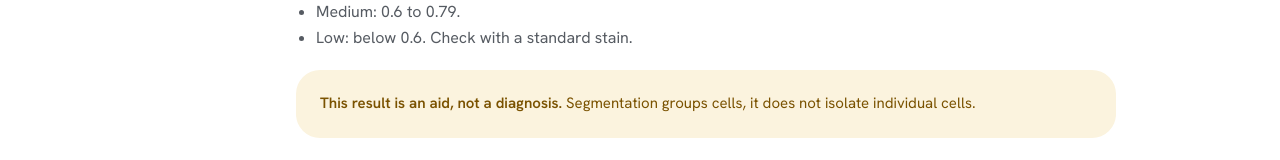
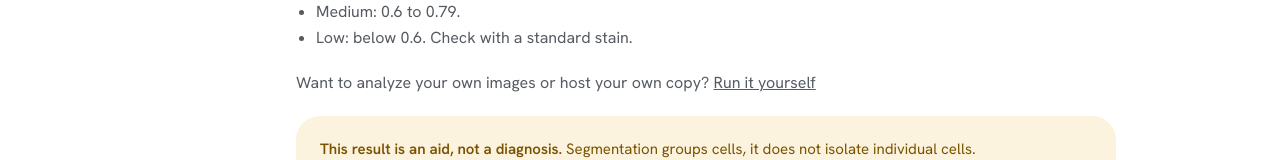
Before and after one commit to alfzilham/BacteriaCV, a Next.js app in the folder apps/site/: page /docs/quick-start in a window 1280 px wide. Shown: the part 392-552 px from the top of the page. Built offline with nearby package versions, Linux system fonts and the light colour scheme.

Commit message:
docs: tautkan Mulai cepat ke panduan Jalankan sendiri
Co-Authored-By: Claude Sonnet 5.5 <noreply@anthropic.com>
Claude-Session: https://claude.ai/code/session_01YQPXpgXQPXFy8BHqZAAjW4

```diff
--- a/apps/site/src/views/QuickStart.tsx
+++ b/apps/site/src/views/QuickStart.tsx
@@ -1,5 +1,6 @@
 "use client";
 
+import Link from "next/link";
 import { usePrefs } from "@/controllers/prefs";
 import { DocsShell } from "./DocsShell";
 
@@ -15,6 +16,7 @@ export function QuickStart() {
       <ul style={{ margin: 0, paddingLeft: 20, color: "var(--t2)" }}>
         <li>{t("d_conf_hi")}</li><li>{t("d_conf_me")}</li><li>{t("d_conf_lo")}</li>
       </ul>
+      <p>{t("qs_more")} <Link href="/docs/self-host">{t("s_host")}</Link></p>
       <div className="warn"><strong style={{ fontWeight: 600 }}>{t("disc")}</strong> {t("lim_seg")}</div>
     </DocsShell>
   );
```
